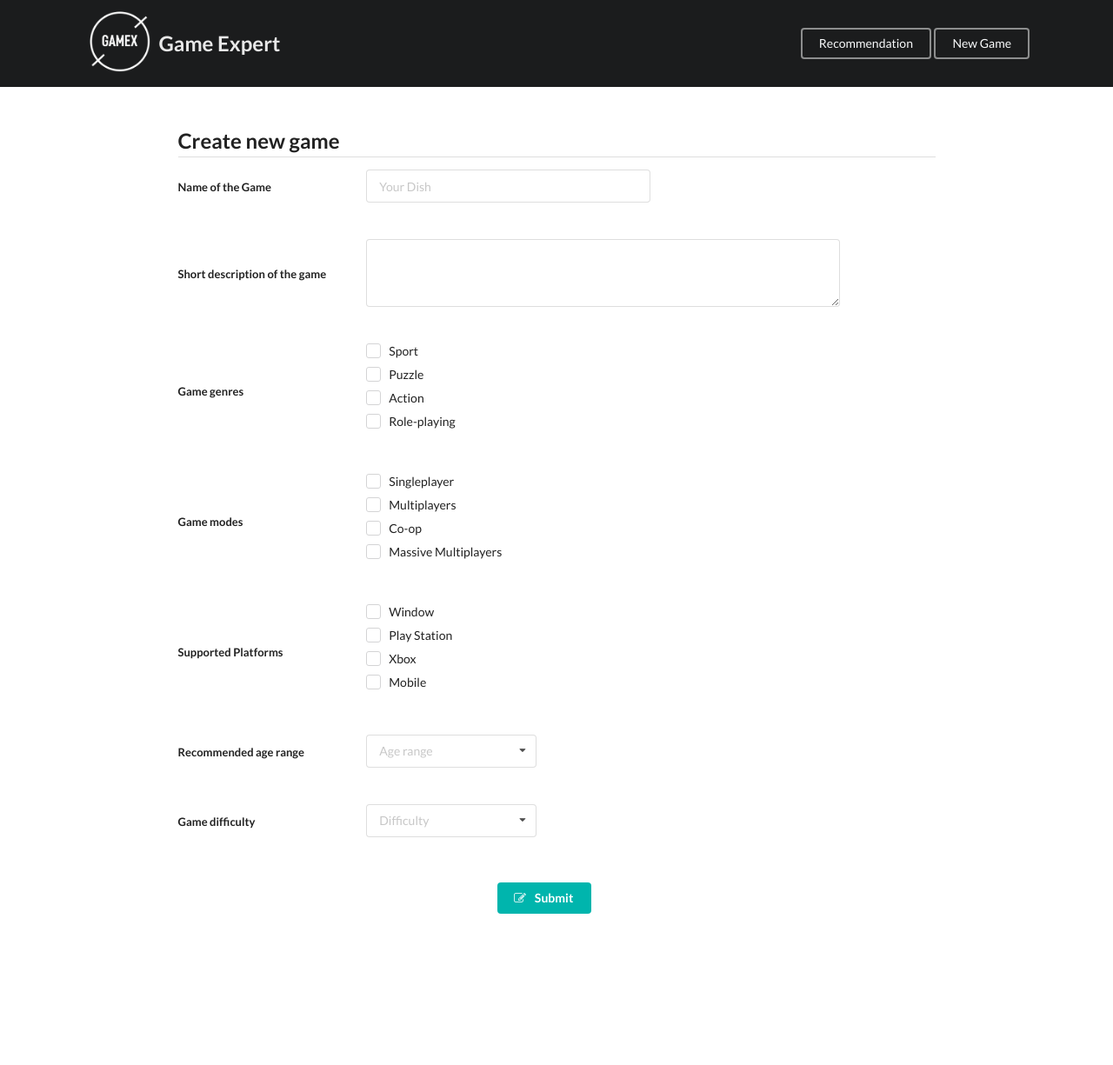
After one commit to quangdatv/game-recommendation, a Django app: page /new.html/ in a window 1280 px wide. The commit adds this page. Shown: the whole page at 87% size. Run offline with Django 3.2, Linux system fonts and the light colour scheme; parts of the project's set-up code (start-up, migrations or seed data) failed here and were passed over.

Commit message:
Add game detail & new form

```diff
--- a/client/templates/base.html
+++ b/client/templates/base.html
@@ -14,10 +14,13 @@
     <!--  Default Navigator Bar -->
     <div class="ui top fixed menu borderless inverted">
       <div class="ui container">
-        <div class="item nav-logo">
-          <span> GAME </span>
-          <span> <a href="/"> <img class="nav-logo-img" src="/static/images/logo-white.png"> </a> </span>
-          <span> EXPERT </span>
+        <div class="left item">
+          <a href="/"> <img class="nav-logo-img" src="/static/images/logo-white.png"> </a>
+          <div> <h2 class="logo-text"> Game Expert</h2></div>
+        </div>
+        <div class="right item">
+          <a href="/recommend.html/"><button class="ui inverted basic button index-button">Recommendation</button> </a>
+          <a href="/new.html/"><button class="ui inverted basic button">New Game</button> </a>
         </div>
       </div>
     </div>
--- a/client/templates/index.html
+++ b/client/templates/index.html
@@ -26,8 +26,8 @@
           <div> <h2 class="logo-text"> Game Expert</h2></div>
         </div>
         <div class="right item">
-          <a href="/recommend.html/"><button class="ui inverted basic button index-button">Get Recommend</button> </a>
-          <a href="/about"><button class="ui inverted basic button index-button">About Us</button> </a>
+          <a href="/recommend.html/"><button class="ui inverted basic button">Recommendation</button> </a>
+          <a href="/new.html/"><button class="ui inverted basic button">New Game</button> </a>
         </div>
       </div>
     </div>
--- /dev/null
+++ b/client/templates/new.html
@@ -0,0 +1,129 @@
+{% extends "base.html" %}
+{% load staticfiles %}
+
+{% block css-files %}
+  <link rel="stylesheet" href="{% static "css/new.css" %}"/>
+{% endblock %}
+
+{% block content %}
+  <div class="ui container main-container">
+    <h2 class="ui dividing header"> Create new game </h2>
+    <form class="ui form grid" id="new-form">
+      <div class="row inline fields">
+        <label class="four wide column">Name of the Game</label>
+        <input type="text" name="name" class="six wide column" placeholder="Your Dish">
+      </div>
+      <div class="row inline fields">
+        <label class="four wide column">Short description of the game </label>
+        <textarea name="description" rows="3" class="ten wide column" placeholder="Your Dish"> </textarea>
+      </div>
+      <!-- Game Genres -->
+      <div class="row inline fields">
+        <label class="four wide column"> Game genres </label>
+        <div class="ten wide">
+          <div class="ui checkbox">
+            <input type="checkbox" name="genre" value="sport">
+            <label>Sport</label>
+          </div>
+          <div class="ui checkbox">
+            <input type="checkbox" name="genre" value="puzzle">
+            <label>Puzzle</label>
+          </div>
+          <div class="ui checkbox">
+            <input type="checkbox" name="genre" value="action">
+            <label>Action</label>
+          </div>
+          <div class="ui checkbox">
+            <input type="checkbox" name="genre" value="puzzle">
+            <label>Role-playing</label>
+          </div>
+        </div>
+      </div>
+      <!-- Game Modes -->
+      <div class="row inline fields">
+        <label class="four wide column"> Game modes </label>
+        <div class="ten wide">
+          <div class="ui checkbox">
+            <input type="checkbox" name="mode" value="singleplayer">
+            <label>Singleplayer</label>
+          </div>
+          <div class="ui checkbox">
+            <input type="checkbox" name="mode" value="multiplayers">
+            <label>Multiplayers</label>
+          </div>
+          <div class="ui checkbox">
+            <input type="checkbox" name="mode" value="coop">
+            <label>Co-op</label>
+          </div>
+          <div class="ui checkbox">
+            <input type="checkbox" name="mode" value="massive-multiplayers">
+            <label>Massive Multiplayers</label>
+          </div>
+        </div>
+      </div>
+      <!-- Game Platform -->
+      <div class="row inline fields">
+        <label class="four wide column"> Supported Platforms </label>
+        <div class="ten wide">
+          <div class="ui checkbox">
+            <input type="checkbox" name="platform" value="window">
+            <label>Window</label>
+          </div>
+          <div class="ui checkbox">
+            <input type="checkbox" name="platform" value="play-station">
+            <label>Play Station</label>
+          </div>
+          <div class="ui checkbox">
+            <input type="checkbox" name="platform" value="xbox">
+            <label>Xbox</label>
+          </div>
+          <div class="ui checkbox">
+            <input type="checkbox" name="platform" value="mobile">
+            <label>Mobile</label>
+          </div>
+        </div>
+      </div>
+      <!-- Age range-->
+      <div class="row inline fields">
+        <label class="four wide column"> Recommended age range </label>
+        <div class="ui selection dropdown">
+          <input type="hidden" name="age-range">
+          <i class="dropdown icon"></i>
+          <div class="default text">Age range</div>
+          <div class="menu">
+            <div class="item" data-value="A">Early Childhood</div>
+            <div class="item" data-value="B">Everyone</div>
+            <div class="item" data-value="C">Everyone 10+</div>
+            <div class="item" data-value="D">Teen</div>
+            <div class="item" data-value="E">Muture</div>
+            <div class="item" data-value="F">Aduls Only</div>
+          </div>
+        </div>
+      </div>
+      <!-- Difficulty -->
+      <div class="row inline fields">
+        <label class="four wide column"> Game difficulty </label>
+        <div class="ui selection dropdown">
+          <input type="hidden" name="difficulty">
+          <i class="dropdown icon"></i>
+          <div class="default text">Difficulty</div>
+          <div class="menu">
+            <div class="item" data-value="A">Simple</div>
+            <div class="item" data-value="B">Easy</div>
+            <div class="item" data-value="C">Just Right</div>
+            <div class="item" data-value="D">Tough</div>
+            <div class="item" data-value="E">Unforgiving</div>
+          </div>
+        </div>
+      </div>
+      <div class="ui error message"></div>
+      <div class="row inline fields">
+        <button class="ui submit teal button" type="submit" style="margin: 10px auto"><i class="icon edit"></i> Submit</button>
+      </div>
+    </form>
+
+  </div>
+{% endblock %}
+{% block js-files %}
+  <script src="{% static "js/new.js" %}"> </script>
+{% endblock %}
--- a/client/urls.py
+++ b/client/urls.py
@@ -4,6 +4,7 @@ from . import views
 urlpatterns = [
     url(r'^$', views.index, name='index'),
     url(r'^recommend.html/$', views.recommend, name='recommend'),
+    url(r'^new.html/$', views.new, name='new'),
     url(r'^api/search$', views.searchMatching, name='searchMatching'),
     url(r'^api/addGame$', views.addNewGame, name='addNewGame'),
     url(r'^api/addReview', views.addNewReview, name='addNewReview'),
--- a/client/views.py
+++ b/client/views.py
@@ -17,6 +17,8 @@ def index(request):
 def recommend(request):
     return render(request, 'recommend.html')
 
+def new(request):
+    return render(request, 'new.html')
 
 #Insert new game into DB & facts file
 #DB is for getting id purpose only
--- /dev/null
+++ b/static/css/new.css
@@ -0,0 +1,8 @@
+.main-container {
+  padding: 150px 10%!important;
+}
+
+#new-form .checkbox{
+  margin-bottom: 10px;
+  display: block;
+}
--- /dev/null
+++ b/static/js/new.js
@@ -0,0 +1,67 @@
+$(window).load(function(){
+  $('.ui.dropdown')
+    .dropdown();
+  $('.ui.checkbox')
+    .checkbox();
+  $("#new-form").form({
+    name: {
+      identifier: 'name',
+      rules: [{
+        type   : 'empty',
+        prompt : 'Please enter the game\'s name'
+      }]
+    },
+    description: {
+      identifier: 'description',
+      rules: [{
+        type   : 'empty',
+        prompt : 'Please enter the game\'s description'
+      }]
+    },
+    genre: {
+      identifier: 'genre',
+      rules: [{
+        type   : 'checked',
+        prompt : 'Please specify at least one game genre'
+      }]
+    },
+    mode: {
+      identifier: 'mode',
+      rules: [{
+        type   : 'checked',
+        prompt : 'Please specify at least one game mode'
+      }]
+    },
+    platform: {
+      identifier: 'platform',
+      rules: [{
+        type   : 'checked',
+        prompt : 'Please specify at least one game support platform'
+      }]
+    },
+    ageRange: {
+      identifier: 'age-range',
+      rules: [{
+        type   : 'empty',
+        prompt : 'Please specify the recommended age range'
+      }]
+    },
+    difficulty: {
+      identifier: 'difficulty',
+      rules: [{
+        type   : 'empty',
+        prompt : 'Please specify the game estimated difficulty'
+      }]
+    }
+  }, {
+    onSuccess: function() {
+      submitFormData();
+      return false;
+    },
+    onFailure: function() {
+      return false;
+  }});
+});
+
+function submitFormData() {
+}
```
Also changed, not shown: client/templates/recommend.html (+41 -1 lines), static/css/recommend.css (+59 -4 lines), static/js/recommend.js (+190 -42 lines), client/templates/about.html (deleted), static/images/avatar.png (added).
